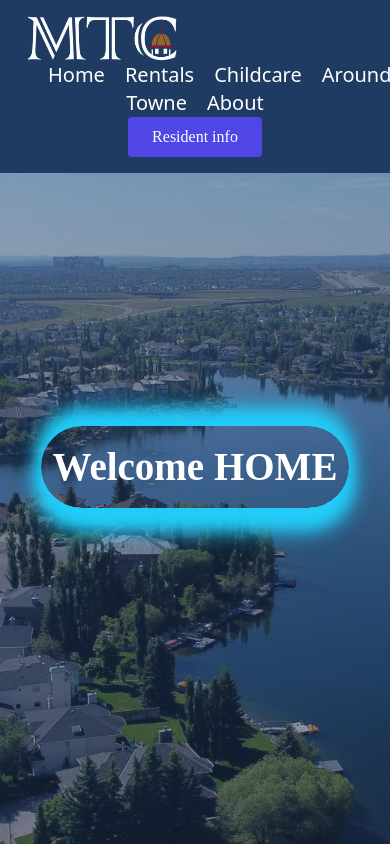
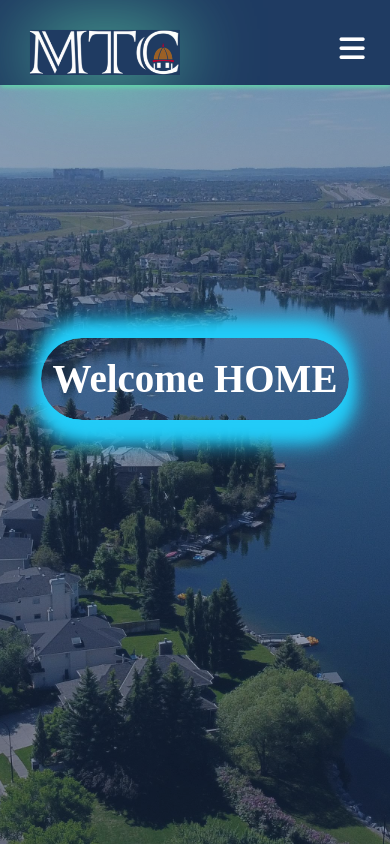
Before and after one commit to Kaleb-cpu/MTC-Official, a React (Vite) app: page / in a window 390 px wide. Shown: the top 844 px of the page. Built offline with nearby package versions, Linux system fonts and the light colour scheme; a web font is replaced by a local one.

Commit message:
navbar updated

```diff
--- a/index.html
+++ b/index.html
@@ -3,6 +3,11 @@
   <head>
     <meta charset="UTF-8" />
     <link rel="icon" type="image/svg+xml" href="/vite.svg" />
+
+    <!-- navbar icons -->
+    <link rel="stylesheet" href="https://cdnjs.cloudflare.com/ajax/libs/font-awesome/6.2.1/css/all.min.css"
+    integrity="sha512-MV7K8+y+gLIBoVD59lQIYicR65iaqukzvf/nwasF0nqhPay5w/9lJmVM2hMDcnK1OnMGCdVK+iQrJ7lzPJQd1w=="
+    crossorigin="anonymous" referrerpolicy="no-referrer" />
 
     <!-- Custom Fonts -->
     <link rel="preconnect" href="https://fonts.googleapis.com">
--- a/src/App.tsx
+++ b/src/App.tsx
@@ -1,26 +1,25 @@
-import { BrowserRouter, Routes, Route } from "react-router-dom";
+import { BrowserRouter as Router, Route, Routes } from "react-router-dom";
 
-import Nav from "./components/pages/Navbar";
+import Navbar from "./components/pages/Navbar";
 import Home from "./components/pages/Home";
 import About from "./components/pages/About";
 import AroundTowne from "./components/pages/Around Towne";
 import ChildCare from "./components/pages/Childcare";
-import FacilityRentals from "./components/pages/Rentals";
+import Rentals from "./components/pages/Rentals";
 import PageNotFound from "./components/pages/PageNotFound";
 
 export default function App() {
   return (
-    <BrowserRouter>
+    <Router>
+      <Navbar />
       <Routes>
-        <Route path="/" element={<Nav />}>
           <Route index element={<Home />} />
-          <Route path="FacilityRentals" element={<FacilityRentals />} />
+          <Route path="Rentals" element={<Rentals />} />
           <Route path="Childcare" element={<ChildCare />} />
           <Route path="AroundTowne" element={<AroundTowne />} />
           <Route path="About" element={<About />} />
           <Route path="*" element={<PageNotFound />} />
-        </Route>
       </Routes>
-    </BrowserRouter>
+    </Router>
   );
 }
--- a/src/assets/css files/App.css
+++ b/src/assets/css files/App.css
@@ -20,7 +20,7 @@
   transition: filter 300ms;
 }
 .logo:hover {
-  filter: drop-shadow(0 0 2em #646cffaa);
+  filter: drop-shadow(0 0 2em #60daaa);
 }
 .logo.react:hover {
   filter: drop-shadow(0 0 2em #61dafbaa);
--- a/src/assets/css files/HeroSection.css
+++ b/src/assets/css files/HeroSection.css
@@ -3,7 +3,7 @@
     height: 100vh;
     text-align: center;
 
-    position: relative;
+    /* position: relative; */
 }
 
 /* added background for opacity */
--- a/src/assets/css files/NavBar.css
+++ b/src/assets/css files/NavBar.css
@@ -0,0 +1,323 @@
+ :root {
+    --primary: #1F3B62;
+    --secondary: #A80532;
+    --styling: #60daaa;
+ }
+
+/* Navbar style and positioning */
+  .navbar {
+    position: relative;
+    height: 85px;
+    display: flex;
+    justify-content: space-between;
+    align-items: center;
+
+    background: var(--primary);
+    font-size: 20px;
+    box-shadow: 1px 2px 5px var(--styling);
+}
+
+/* logo styling */
+.logo {
+    cursor: pointer;
+}
+
+/* nav menu container */
+.nav-side-menu {
+    display: flex;
+}
+
+/* nav links style and position */
+.nav-links {
+    position: relative;
+    vertical-align: middle;
+
+    box-sizing: border-box;
+
+
+
+
+    font-size: inherit;
+    font-weight: 700;
+    color: white;
+    text-decoration: none;
+    padding: 8px 20px;
+    transition: all 0.3s ease-out;
+  }
+
+  /* nav links before and after */
+.nav-links::before, .nav-links::after {
+    /* box-sizing: inherit; */
+    content: "";
+    position: absolute;
+  }
+
+/*
+Cool hover animation
+for the nav links
+each nav link has its own animation
+*/
+
+/* HOME */
+.home {
+    transition: color 0.25s;
+  }
+  .home::before, .home::after {
+    border: 2px solid transparent;
+    border-radius: 3px;
+    width: 0;
+    height: 0;
+  }
+  .home::before {
+    top: 0;
+    left: 0;
+  }
+  .home::after {
+    bottom: 0;
+    right: 0;
+  }
+  .home:hover {
+    color: var(--styling);
+  }
+  .home:hover::before, .home:hover::after {
+    width: 100%;
+    height: 100%;
+  }
+  .home:hover::before {
+    border-top-color: var(--styling);
+    border-right-color: var(--styling);
+    transition: width 0.25s ease-out, height 0.25s ease-out 0.25s;
+  }
+  .home:hover::after {
+    border-bottom-color: var(--styling);
+    border-left-color: var(--styling);
+    transition: border-color 0s ease-out 0.5s, width 0.25s ease-out 0.5s, height 0.25s ease-out 0.75s;
+  }
+
+  /* RENTALS */
+
+  .rentals {
+    transition: color 0.25s;
+  }
+  .rentals::before, .rentals::after {
+    border: 2px solid transparent;
+    border-radius: 3px;
+    width: 0;
+    height: 0;
+  }
+  .rentals::before {
+    top: 0;
+    left: 0;
+  }
+  .rentals::after {
+    bottom: 0;
+    right: 0;
+  }
+  .rentals:hover {
+    color: var(--styling);
+  }
+  .rentals:hover::before, .rentals:hover::after {
+    width: 100%;
+    height: 100%;
+  }
+  .rentals:hover::before {
+    border-top-color: var(--styling);
+    border-right-color: var(--styling);
+    transition: width 0.25s ease-out, height 0.25s ease-out 0.25s;
+  }
+  .rentals:hover::after {
+    border-bottom-color: var(--styling);
+    border-left-color: var(--styling);
+    transition: border-color 0s ease-out 0.5s, width 0.25s ease-out 0.5s, height 0.25s ease-out 0.75s;
+  }
+
+  /* AROUND TOWN */
+
+  .aroundTown {
+    transition: color 0.25s;
+  }
+  .aroundTown::before, .aroundTown::after {
+    border: 2px solid transparent;
+    border-radius: 3px;
+    width: 0;
+    height: 0;
+  }
+  .aroundTown::before {
+    top: 0;
+    left: 0;
+  }
+  .aroundTown::after {
+    bottom: 0;
+    right: 0;
+  }
+  .aroundTown:hover {
+    color: var(--styling);
+  }
+  .aroundTown:hover::before, .aroundTown:hover::after {
+    width: 100%;
+    height: 100%;
+  }
+  .aroundTown:hover::before {
+    border-top-color: var(--styling);
+    border-right-color: var(--styling);
+    transition: width 0.25s ease-out, height 0.25s ease-out 0.25s;
+  }
+  .aroundTown:hover::after {
+    border-bottom-color: var(--styling);
+    border-left-color: var(--styling);
+    transition: border-color 0s ease-out 0.5s, width 0.25s ease-out 0.5s, height 0.25s ease-out 0.75s;
+  }
+
+  /* ABOUT */
+
+  .about {
+    transition: color 0.25s;
+  }
+  .about::before, .about::after {
+    border: 2px solid transparent;
+    border-radius: 3px;
+    width: 0;
+    height: 0;
+  }
+  .about::before {
+    top: 0;
+    left: 0;
+  }
+  .about::after {
+    bottom: 0;
+    right: 0;
+  }
+  .about:hover {
+    color: var(--styling);
+  }
+  .about:hover::before, .about:hover::after {
+    width: 100%;
+    height: 100%;
+  }
+  .about:hover::before {
+    border-top-color: var(--styling);
+    border-right-color: var(--styling);
+    transition: width 0.25s ease-out, height 0.25s ease-out 0.25s;
+  }
+  .about:hover::after {
+    border-bottom-color: var(--styling);
+    border-left-color: var(--styling);
+    transition: border-color 0s ease-out 0.5s, width 0.25s ease-out 0.5s, height 0.25s ease-out 0.75s;
+  }
+
+
+  /* nav items containers */
+.nav-items {
+    display: flex;
+}
+
+
+.fa-bars {
+    color: #fff;
+}
+
+/* resident info button */
+.nav-links-button {
+    background-color: #fff;
+    padding: .2em;
+    border-radius: 7px;
+    font-weight: bold;
+}
+
+@media screen and (min-width: 1000px) {
+    .nav-links-button {
+        margin-left: 20rem;
+        margin-right: 1rem;
+    }
+}
+
+.nav-links-button:hover {
+    filter: drop-shadow(0 0 2em var(--styling));
+    color: var(--styling);
+    background-color: var(--primary);
+    transition: 0.7s ease-in-out;
+}
+
+.menu-icon {
+    display: none;
+}
+
+/* break point */
+
+@media screen and (max-width: 1000px) {
+    .nav-side-menu {
+        display: flex;
+        flex-direction: column;
+        width: 250px;
+        height: calc(100vh - 85px);
+        position: absolute;
+        margin-top: 0;
+        top: 85px;
+        /* border: 2px solid var(--primary); */
+        left: -100%;
+        opacity: 1;
+        transition: all 0.5s ease;
+        justify-content: flex-start;
+    }
+
+    .nav-side-menu.start {
+        background: var(--secondary);
+        left: 0;
+        opacity: 0.8;
+        transition: all 0.5s ease;
+    }
+
+    .nav-links {
+        text-align: center;
+        padding: 1.5rem;
+        width: 100%;
+        color: #ffffff;
+        display: table;
+        transition: 0s;
+    }
+
+    .nav-links:hover {
+        color: #fff;
+    }
+
+    .logo {
+        position: absolute;
+        top: 0;
+        left: 0;
+        /* transform: translate(25%, 50%); */
+    }
+
+    .menu-icon {
+        display: block;
+        position: absolute;
+        top: 0;
+        right: 0;
+        transform: translate(-100%, 60%);
+        font-size: 1.8rem;
+        cursor: pointer;
+    }
+
+    .fa-times {
+        color: #fff;
+        font-size: 2rem;
+    }
+
+    .nav-links-button {
+        display: block;
+        padding: 12px 30px;
+        margin: 25px auto;
+        border-radius: 10px;
+        background: #000;
+        text-decoration: none;
+        color: #fff;
+        font-size: 1.3rem;
+    }
+
+    /* button {
+        display: none;
+    } */
+
+    .nav-items {
+        height: auto;
+    }
+}
--- a/src/components/pages/Navbar.tsx
+++ b/src/components/pages/Navbar.tsx
@@ -1,41 +1,73 @@
 import { useState } from 'react'
+import DropDown from '../DropDown'
+import '../../assets/css files/NavBar.css'
 import Button from '../Button';
 import logo from '/media/Logo.png';
 import '../../assets/css files/App.css'
 import { Outlet, Link } from "react-router-dom";
 
 
-const Nav = () => {
-    let links =[
-      {name:"Home",  to:"/"},
-      {name:"Rentals", to:"/FacilityRentals"},
-      {name:"Childcare", to:"/Childcare"},
-      {name:"Around Towne", to:"/AroundTowne"},
-      {name:"About", to:"/About"},
-    ];
-    let [open,setOpen]=useState(false);
+function Navbar () {
+  const [click, setClick] = useState(false)
+  const [dropdown, setDropdown] = useState(false)
+  const changeClick = () => setClick(!click)
+  const closeMobileMenu = () => setClick(false)
+
+  const onMouseEnter = () => {
+      setDropdown(true)
+  }
+
+  const onMouseLeave = () => {
+      setDropdown(false)
+  }
+
   return (
-    <div className='w-full top-0 left-0'>
-      <div className='primary-background md:flex items-center justify-between py-4 md:px-10 px-7'>
-      <div className=''>
-        <img src={logo} className="App-logo" width={150} alt="logo" />
-      </div>
+      <>
+          <section>
+              <nav className="navbar">
 
-      <div onClick={()=>setOpen(!open)} className='text-3xl absolute right-8 top-6 cursor-pointer md:hidden'>
-      {/* <ion-icon name={open ? 'close':'menu'}></ion-icon> */}
-      </div>
+                  <Link to='/' className='logo'><img src="/media/Logo.png" width={150} alt="MTC Logo" /> </Link>
+                  <div className="menu-icon" onClick={changeClick}>
+                      <i className={click ? 'fas fa-times' : 'fas fa-bars'} ></i>
+                  </div>
 
 
-      <div>
-         {links.map(link => (<Link to={link.to} className='pl-5 text-xl text-white'>{link.name}</Link> ))}
-      </div>
-        <Button>
-          Resident info
-        </Button>
-      </div>
-      <Outlet />
-    </div>
+                  <ul className={click ? 'nav-side-menu start' : 'nav-side-menu'}>
+
+                      <li className='nav-items'>
+                          <Link to="/" className='nav-links home' onClick={closeMobileMenu}> Home </Link>
+                      </li>
+
+                      <li className='nav-items'>
+                          <Link to="/rentals" className='nav-links rentals' onClick={closeMobileMenu}> Rentals </Link>
+                      </li>
+
+                      <li className='nav-items' onMouseEnter={onMouseEnter} onMouseLeave={onMouseLeave} >
+                          {/* <Link className='nav-links childcare' onClick={closeMobileMenu}> Childcare <i className='fas fa-caret-down' />
+                              {dropdown && <DropDown />}
+                          </Link> */}
+                      </li>
+
+                      <li className='nav-items'>
+                          <Link to="/AroundTowne" className='nav-links aroundTown' onClick={closeMobileMenu}> Around Town </Link>
+                      </li>
+
+                      <li className='nav-items'>
+                          <Link to="/About" className='nav-links about' onClick={closeMobileMenu}> About </Link>
+                      </li>
+
+                      <li className='nav-items'>
+                          <Link to="/ResidentInfo" className='nav-links-button' onClick={closeMobileMenu}> Resident info </Link>
+                      </li>
+                  </ul>
+
+                  {/* <Button /> */}
+
+
+              </nav>
+          </section>
+      </>
   )
 }
 
-export default Nav
+export default Navbar
--- a/src/components/pages/Rentals.tsx
+++ b/src/components/pages/Rentals.tsx
@@ -1,6 +1,6 @@
 
 
-export default function FacilityRentals ()  {
+export default function Rentals ()  {
 
         return (
             <div>
```
